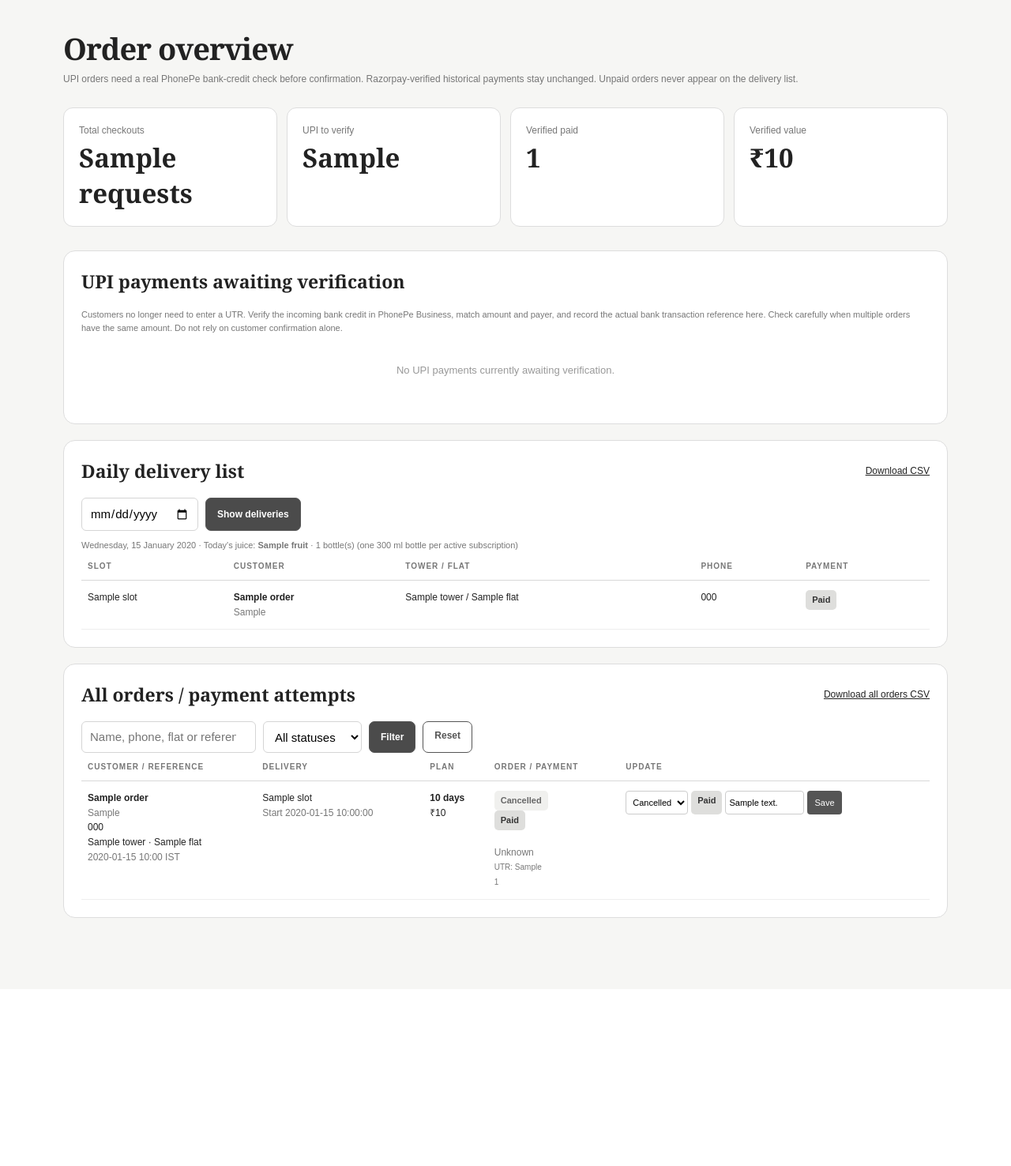
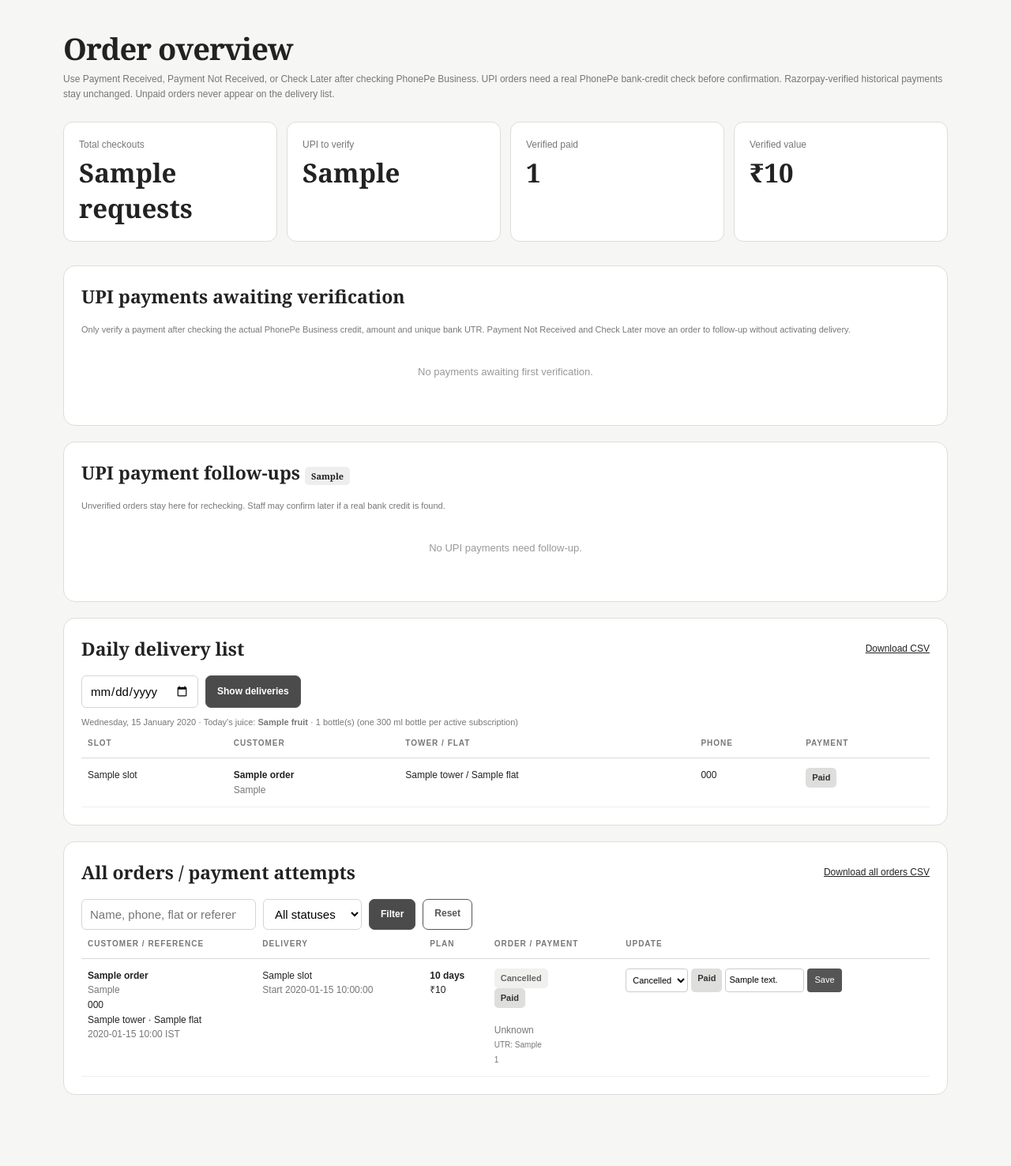
Before and after one commit to ParamMandloi/PureFruit, a Flask app: template templates/admin.html in a window 1280 px wide. Shown: the part 84-1560 px from the top of the page at 79% size. Before the commit the page ends 1246 px from the top, so only its background shows below. Run offline with Flask 3, Linux system fonts and the light colour scheme; the template is opened without the code that fills it: most values are stand-ins (such as "Sample title", 1, 10 or a date in 2020).

Commit message:
Add files via upload

```diff
--- a/templates/admin.html
+++ b/templates/admin.html
@@ -1,6 +1,16 @@
 <!doctype html>
 <html lang="en">
-<head><meta charset="utf-8"><meta name="viewport" content="width=device-width, initial-scale=1"><meta name="robots" content="noindex,nofollow"><title>PureFruit · Staff Report</title><link rel="stylesheet" href="{{ url_for('static', filename='style.css') }}"></head>
+<head><meta charset="utf-8"><meta name="viewport" content="width=device-width, initial-scale=1"><meta name="robots" content="noindex,nofollow"><title>PureFruit · Staff Report</title><link rel="stylesheet" href="{{ url_for('static', filename='style.css') }}">
+<style>
+/* Staff-only. Does not affect the public homepage or bottle layout. */
+.upi-staff-controls{flex:1 1 470px;max-width:660px;min-width:0}
+.upi-order-details{flex:1 1 220px;line-height:1.75;min-width:0;overflow-wrap:anywhere}
+.upi-review-actions{display:flex;flex-wrap:wrap;gap:8px;margin-top:9px}
+.upi-review-actions form{display:flex;gap:7px;flex:1 1 200px}
+.upi-review-actions input[name="review_note"]{min-width:0;max-width:180px;width:100%;font-size:12px;padding:7px;border:1px solid #ccc;border-radius:7px}
+.upi-review-actions button{white-space:nowrap;flex:0 0 auto}
+@media(max-width:700px){.upi-staff-controls{width:100%;max-width:none;margin-top:10px}.upi-review-actions form{flex-wrap:wrap}.upi-review-actions button{white-space:normal}}
+</style></head>
 <body class="staff-body">
   <header class="staff-top"><div class="wrap staff-top-inner">
     <a class="staff-brand" href="{{ url_for('staff_dashboard') }}">PureFruit<small>ORDER REPORT</small></a>
@@ -8,7 +18,7 @@
   </div></header>
   <main class="wrap staff-main">
     <h1>Order overview</h1>
-    <p class="staff-sub">UPI orders need a real PhonePe bank-credit check before confirmation. Razorpay-verified historical payments stay unchanged. Unpaid orders never appear on the delivery list.</p>
+    <p class="staff-sub">Use Payment Received, Payment Not Received, or Check Later after checking PhonePe Business. UPI orders need a real PhonePe bank-credit check before confirmation. Razorpay-verified historical payments stay unchanged. Unpaid orders never appear on the delivery list.</p>
     {% with messages = get_flashed_messages(with_categories=true) %}{% for category, message in messages %}<div class="alert">{{ message }}</div>{% endfor %}{% endwith %}
     <section class="stat-grid" aria-label="Order statistics">
       <div class="stat"><small>Total checkouts</small><strong>{{ stats.requests }}</strong></div>
@@ -17,22 +27,49 @@
       <div class="stat"><small>Verified value</small><strong>₹{{ '{:,}'.format(stats.booked_value) }}</strong></div>
     </section>
 
+    {% macro upi_review_row(order) %}
+      <div class="upi-staff-row">
+        <div class="upi-order-details"><strong>{{ order.order_ref }}</strong> · {{ order.name }}<br>
+          <span class="muted">{{ order.tower }} / {{ order.flat }} · {{ order.phone }}</span><br>
+          Amount <strong>₹{{ '{:,}'.format(order.price) }}</strong> · UTR <strong>{{ order.upi_reference or 'Not yet available' }}</strong><br>
+          {% if order.upi_review_status == 'not_received' %}<span class="tag pending">Payment not received</span>{% elif order.upi_review_status == 'check_later' %}<span class="tag pending">Check later</span>{% endif %}
+          {% if order.upi_review_note %}<span class="muted"> · Staff note: {{ order.upi_review_note }}</span>{% endif %}
+        </div>
+        <div class="upi-staff-controls">
+          <form method="post" class="upi-confirm-form" action="{{ url_for('staff_confirm_upi', order_ref=order.order_ref) }}">
+            <input type="hidden" name="csrf_token" value="{{ csrf }}">
+            <label>Bank transaction UTR<input type="text" name="confirmed_utr" minlength="10" maxlength="40" pattern="[A-Za-z0-9-]{10,40}" autocomplete="off" required placeholder="From PhonePe Business" value="{{ order.upi_reference or '' }}"></label>
+            <label>Bank-confirmed amount (₹)<input type="number" min="1" max="100000" name="verified_amount" required value="{{ order.price }}"></label>
+            <label class="upi-verify-check"><input type="checkbox" name="bank_credit_checked" value="yes" required> I checked the actual bank credit</label>
+            <button class="small-button" type="submit">Payment Received — Confirm</button>
+          </form>
+          <div class="upi-review-actions">
+            <form method="post" action="{{ url_for('staff_review_upi', order_ref=order.order_ref) }}">
+              <input type="hidden" name="csrf_token" value="{{ csrf }}">
+              <input type="hidden" name="review_action" value="not_received">
+              <input name="review_note" aria-label="Optional note for payment not received" placeholder="Optional note" maxlength="250">
+              <button class="small-button secondary" type="submit">Payment Not Received</button>
+            </form>
+            <form method="post" action="{{ url_for('staff_review_upi', order_ref=order.order_ref) }}">
+              <input type="hidden" name="csrf_token" value="{{ csrf }}">
+              <input type="hidden" name="review_action" value="{{ 'recheck' if order.upi_review_status != 'awaiting' else 'check_later' }}">
+              <button class="small-button secondary" type="submit">{{ 'Recheck Payment' if order.upi_review_status != 'awaiting' else 'Check Later' }}</button>
+            </form>
+          </div>
+        </div>
+      </div>
+    {% endmacro %}
     <section class="staff-card" aria-labelledby="upi-review-heading">
       <div class="staff-heading"><h2 id="upi-review-heading">UPI payments awaiting verification</h2></div>
-      <p class="staff-legend">Customers no longer need to enter a UTR. Verify the incoming bank credit in PhonePe Business, match amount and payer, and record the actual bank transaction reference here. Check carefully when multiple orders have the same amount. Do not rely on customer confirmation alone.</p>
-      {% set pending_upi = orders|selectattr('payment_method','equalto','upi_qr')|selectattr('payment_status','equalto','pending_verification')|list %}
-      {% for order in pending_upi %}
-      <div class="upi-staff-row">
-        <div><strong>{{ order.order_ref }}</strong> · {{ order.name }}<br><span class="muted">{{ order.tower }} / {{ order.flat }} · {{ order.phone }}</span><br>Amount <strong>₹{{ '{:,}'.format(order.price) }}</strong> · Bank UTR <strong>{{ order.upi_reference or 'Awaiting staff verification' }}</strong></div>
-        <form method="post" class="upi-confirm-form" action="{{ url_for('staff_confirm_upi', order_ref=order.order_ref) }}">
-          <input type="hidden" name="csrf_token" value="{{ csrf }}">
-          <label>Actual PhonePe bank UTR (staff only)<input type="text" name="confirmed_utr" minlength="10" maxlength="40" pattern="[A-Za-z0-9-]{10,40}" autocomplete="off" required placeholder="Copy UTR from PhonePe Business" value="{{ order.upi_reference or '' }}"></label>
-          <label>Bank-confirmed amount (₹)<input type="number" min="1" max="100000" name="verified_amount" required value="{{ order.price }}"></label>
-          <label class="upi-verify-check"><input type="checkbox" name="bank_credit_checked" value="yes" required> I checked the actual credit in PhonePe Business</label>
-          <button class="small-button" type="submit">Confirm verified payment</button>
-        </form>
-      </div>
-      {% else %}<p class="empty">No UPI payments currently awaiting verification.</p>{% endfor %}
+      <p class="staff-legend">Only verify a payment after checking the actual PhonePe Business credit, amount and unique bank UTR. Payment Not Received and Check Later move an order to follow-up without activating delivery.</p>
+      {% set awaiting_upi = orders|selectattr('payment_method','equalto','upi_qr')|selectattr('payment_status','equalto','pending_verification')|selectattr('upi_review_status','equalto','awaiting')|list %}
+      {% for order in awaiting_upi %}{{ upi_review_row(order) }}{% else %}<p class="empty">No payments awaiting first verification.</p>{% endfor %}
+    </section>
+    <section class="staff-card" aria-labelledby="upi-follow-up-heading">
+      <div class="staff-heading"><h2 id="upi-follow-up-heading">UPI payment follow-ups <span class="tag">{{ stats.upi_follow_up }}</span></h2></div>
+      <p class="staff-legend">Unverified orders stay here for rechecking. Staff may confirm later if a real bank credit is found.</p>
+      {% set follow_up = orders|selectattr('payment_method','equalto','upi_qr')|selectattr('payment_status','equalto','pending_verification')|rejectattr('upi_review_status','equalto','awaiting')|list %}
+      {% for order in follow_up %}{{ upi_review_row(order) }}{% else %}<p class="empty">No UPI payments need follow-up.</p>{% endfor %}
     </section>
     <section class="staff-card" aria-labelledby="delivery-heading">
       <div class="staff-heading"><h2 id="delivery-heading">Daily delivery list</h2><a class="gray-link" href="{{ url_for('export_deliveries', delivery_date=selected_date.isoformat()) }}">Download CSV</a></div>
```
Also changed, not shown: templates/index.html (+16 -4 lines).
